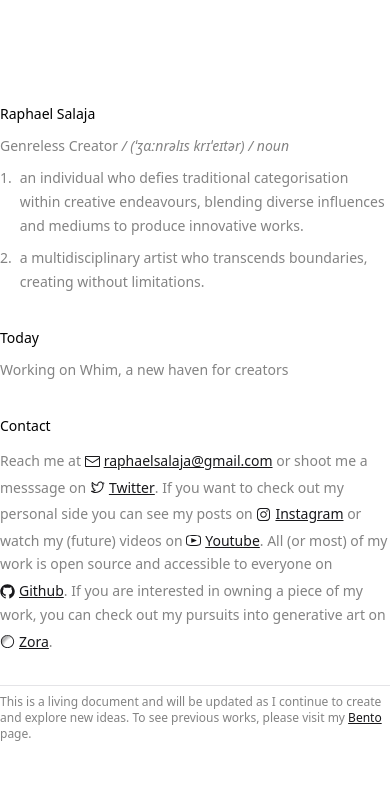
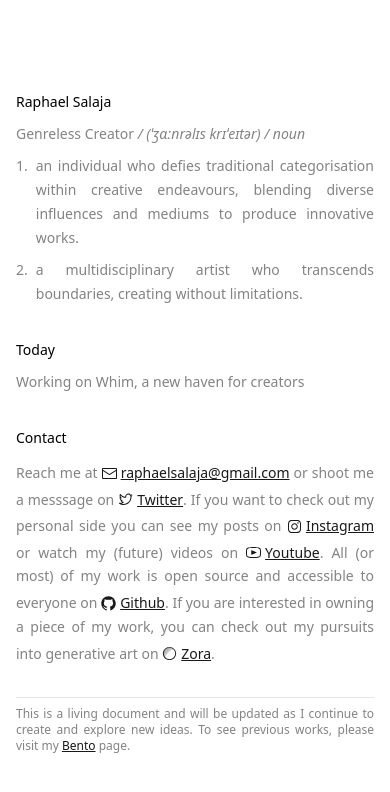
Before and after one commit to et0and/index, a Next.js app: page / in a window 390 px wide. Shown: the top 792 px of the page. Built offline with nearby package versions, Linux system fonts and the light colour scheme.

Commit message:
mobile padding added

```diff
--- a/src/app/layout.tsx
+++ b/src/app/layout.tsx
@@ -15,9 +15,8 @@ export default function RootLayout({
 }>) {
   return (
     <html lang="en">
-      <body className="flex justify-center items-center h-screen w-screen mx-auto max-w-[512px]">
+      <body className="flex justify-center items-center h-screen w-screen mx-auto max-w-[512px] p-4">
         {children}
-        <div className="absolute bottom-0 right-0 p-2 text-xs text-muted"></div>
         <Analytics />
         <SpeedInsights />
       </body>
--- a/src/app/page.tsx
+++ b/src/app/page.tsx
@@ -54,7 +54,7 @@ export default function Home() {
       initial="initial"
       animate="animate"
       exit="exit"
-      className="flex flex-col gap-8"
+      className="flex flex-col gap-8  text-justify"
     >
       <motion.div variants={slide} className="flex flex-col gap-2">
         <span>Raphael Salaja</span>
```
